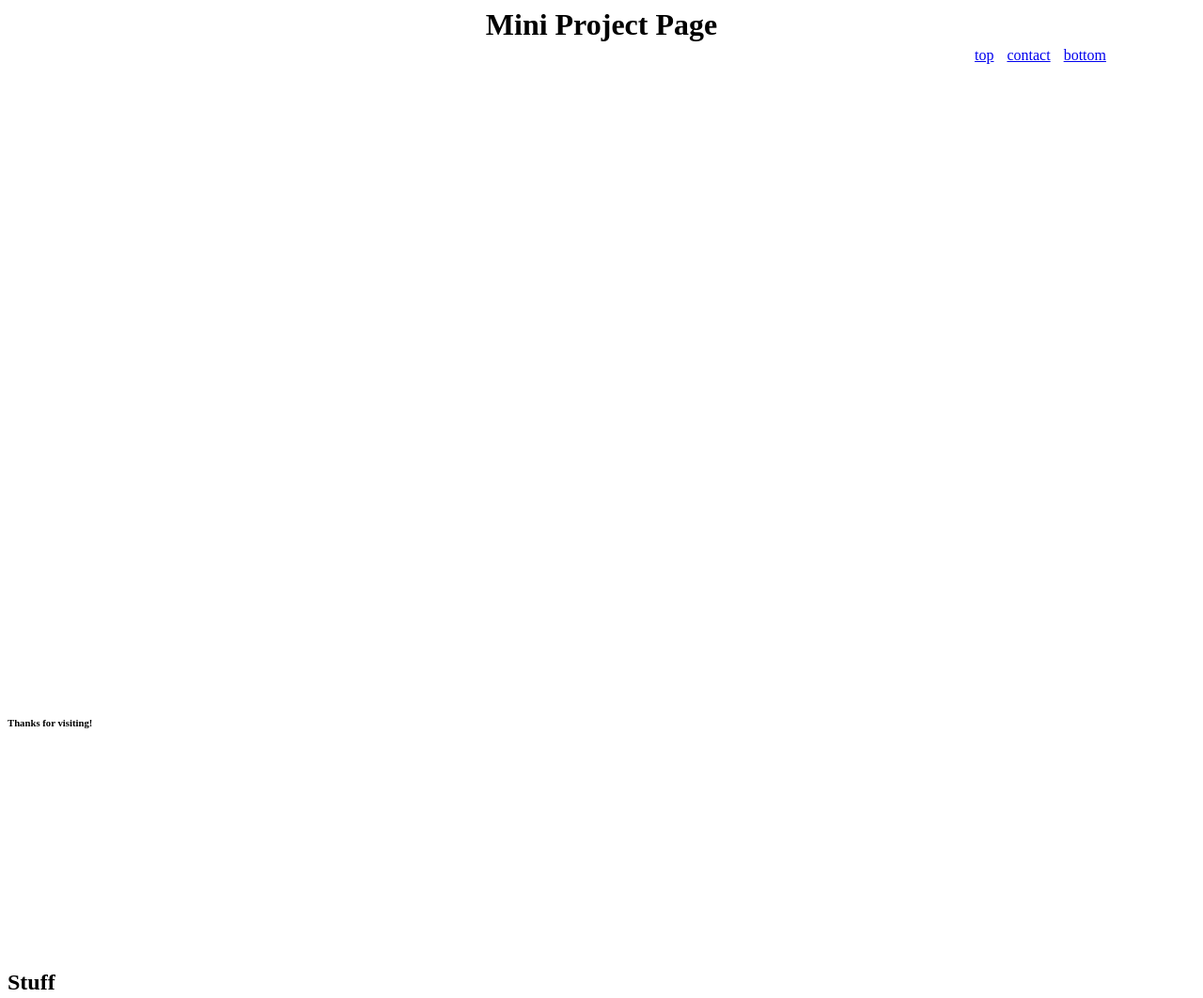
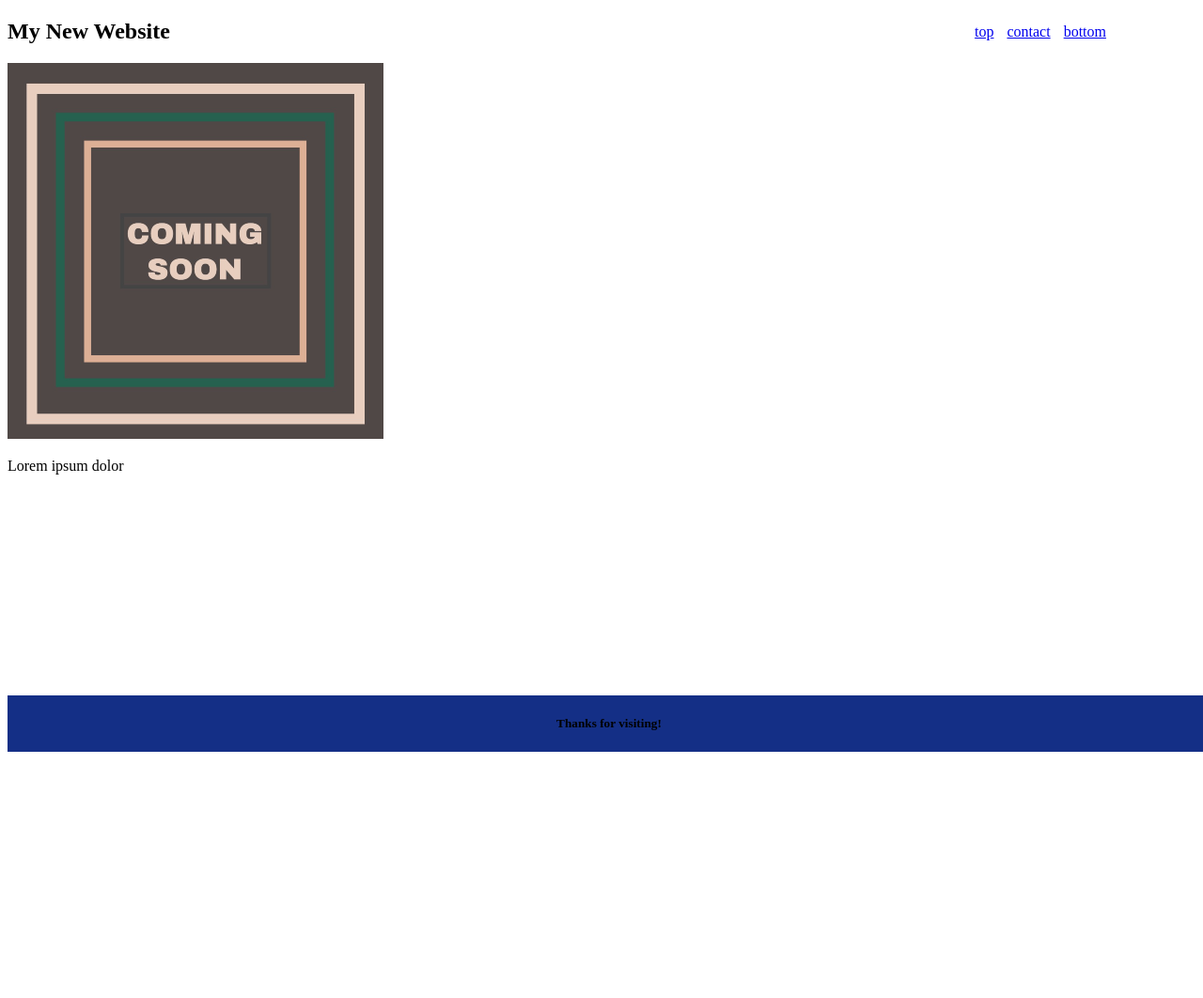
Before and after one commit to VZachary13/Module-1-project, a plain HTML site: page index.html in a window 1280 px wide. Shown: the top 1062 px of the page at 94% size. Drawn offline with Linux system fonts and the light colour scheme.

Commit message:
added image-1 to replace placeholder picture

```diff
--- a/assets/style.css
+++ b/assets/style.css
@@ -1,5 +1,9 @@
 * {
-    align-content: center;
+
+}
+
+header, footer{
+    background-color: #142f86;
 }
 
 h1 {
@@ -12,6 +16,7 @@ section {
 }
 
 footer{
+    width: 100%;
     text-align: center;
     position: absolute;
     bottom: 0;
--- a/index.html
+++ b/index.html
@@ -7,19 +7,23 @@
     <link rel="stylesheet" href="./assets/style.css">
 </head>
 <body>
-    <header>
-        <h1 id="top">Mini Project Page</h1>
-        <nav class="navBar sticky">
+    <header id="top">
+        <nav  class="navBar sticky">
             <a href="#top" class="listItem">top</a>
             <a href="#contact" class="listItem">contact</a>
             <a href="#bottom" class="listItem">bottom</a>
         </nav>
     </header>
     <section>
-        <h2>Stuff</h2>
+        <h2>My New Website</h2>
+        <img src="./assets/image-1.png" alt="generic 'coming soon' placeholder image">
+        <p>Lorem ipsum dolor</p>
+    </section>
+    <section id="contact">
+
     </section>
     <footer id="bottom">
-        <h6>Thanks for visiting!</h6>
+        <h5>Thanks for visiting!</h5>
     </footer>
 </body>
 </html>
```
Also changed, not shown: assets/image-1.png (added), assets/mini-project.jpg (deleted).
